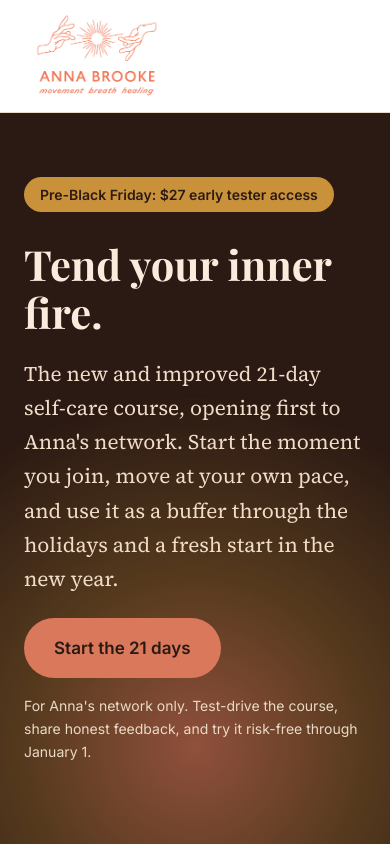
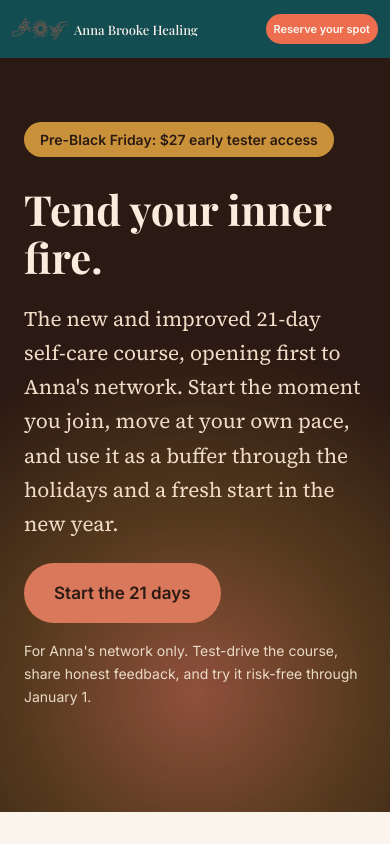
Before and after one commit to CarySears/21days, a plain HTML site: page index.html in a window 390 px wide. Shown: the top 844 px of the page. Drawn offline with nearby package versions, Linux system fonts and the light colour scheme; a web font is replaced by a local one.

Commit message:
Match the header to the reference bar.
Show the existing mark beside Anna Brooke Healing on a teal header, with an orange Reserve your spot pill on the right.

Co-authored-by: CarySears <CarySears@users.noreply.github.com>

```diff
--- a/index.html
+++ b/index.html
@@ -37,10 +37,15 @@ section{padding:80px 0}
 @keyframes breathe{0%,100%{transform:scale(.92);opacity:.75}50%{transform:scale(1.06);opacity:1}}
 @media (prefers-reduced-motion:reduce){.hero::before{animation:none}html{scroll-behavior:auto}}
 .hero .wrap{position:relative}
-.site-header{background:#fff;border-bottom:1px solid #EADBC6;padding:10px 0}
-.site-header .wrap{display:flex;align-items:center}
-.logo{display:inline-flex;line-height:0}
-.logo img{display:block;height:124px;width:auto}
+.site-header{background:#134C51}
+.site-header .wrap{display:flex;align-items:center;justify-content:space-between;gap:16px;min-height:82px}
+.logo{display:flex;align-items:center;gap:12px;text-decoration:none;color:#F7F1EA;min-width:0}
+.logo-mark{position:relative;width:140px;height:54px;overflow:hidden;flex:none}
+.logo-filter{position:absolute;width:0;height:0;overflow:hidden}
+.logo-mark img{position:absolute;width:172px;height:108px;max-width:none;left:-16px;top:-7px;filter:url(#logo-knockout)}
+.logo-name{font-family:"Playfair Display",Georgia,serif;font-size:18px;font-weight:500;line-height:1;white-space:nowrap}
+.header-cta{flex:none;display:inline-flex;align-items:center;justify-content:center;height:40px;padding:0 16px;border-radius:999px;background:#ED6E4F;color:#FBF6F1;font-family:Inter,system-ui,sans-serif;font-weight:600;font-size:15px;line-height:1;text-decoration:none}
+.header-cta:hover{background:#E07A52}
 .hero h1{font-size:clamp(2.6rem,7vw,5rem);font-weight:700;max-width:14ch}
 .hero p.lead{font-size:1.3rem;color:#F1DCC8;max-width:34em}
 .btn{display:inline-block;font-family:Inter,sans-serif;font-weight:600;font-size:17px;text-decoration:none;background:var(--coral);color:#2B1A14;padding:16px 30px;border-radius:999px;transition:background .2s}
@@ -99,17 +104,27 @@ footer{padding:34px 0;font-family:Inter,sans-serif;font-size:14px;color:var(--mu
   body{font-size:18px} section{padding:56px 0}
   .grid,.weeks,.how .grid,.buffer .grid,.prices{grid-template-columns:1fr}
   .hero{padding:64px 0 90px}
-  .logo img{height:92px}
+  .site-header .wrap{min-height:58px;gap:8px;padding-left:12px;padding-right:12px}
+  .logo{gap:6px;flex:1;min-width:0}
+  .logo-mark{width:56px;height:22px}
+  .logo-mark img{width:69px;height:44px;left:-6px;top:-3px}
+  .logo-name{font-size:13px;overflow:hidden;text-overflow:ellipsis}
+  .header-cta{height:30px;padding:0 8px;font-size:11px}
 }
 </style>
 </head>
 <body>
 
+<svg class="logo-filter" aria-hidden="true"><filter id="logo-knockout" color-interpolation-filters="sRGB"><feColorMatrix type="matrix" values="0 0 0 0 0.941  0 0 0 0 0.408  0 0 0 0 0.282  0 0 -1.393 0 1.393"></feColorMatrix></filter></svg>
 <header class="site-header">
   <div class="wrap">
     <a class="logo" href="./">
-      <img src="assets/anna-brooke-logo.webp" alt="Anna Brooke — movement, breath, healing" width="640" height="403">
+      <span class="logo-mark">
+        <img src="assets/anna-brooke-logo.webp" alt="" width="640" height="403">
+      </span>
+      <span class="logo-name">Anna Brooke Healing</span>
     </a>
+    <a class="header-cta" href="#join">Reserve your spot</a>
   </div>
 </header>
 
```
